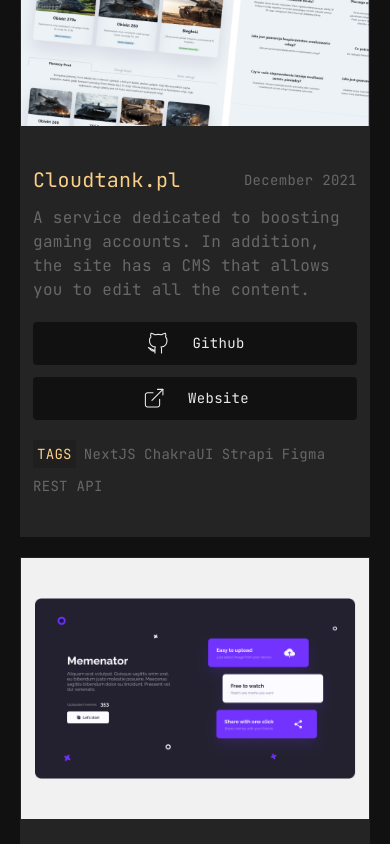
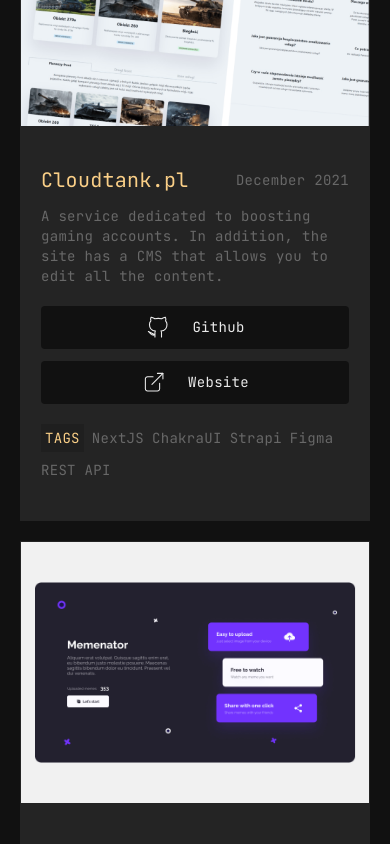
Before and after one commit to BLOCKYe/Portfolio-3.0, a Next.js app: page / in a window 390 px wide. Shown: the part 1100-1944 px from the top of the page. Built offline with nearby package versions, Linux system fonts and the light colour scheme.

Commit message:
Some changes

```diff
--- a/components/home/ProjectCard/ProjectCard.tsx
+++ b/components/home/ProjectCard/ProjectCard.tsx
@@ -37,7 +37,7 @@
                 <img src={this.props.thumbnail} alt={this.props.title}
                     className={'group-hover:scale-105 transition-all w-full'} />
 
-                <div className="p-3 md:p-10 py-10">
+                <div className="p-5 md:p-10 py-10">
                     <div className="flex items-center justify-between flex-wrap">
                         <div className="text-xl text-extra-color">
                             {this.props.title}
@@ -48,7 +48,7 @@
                         </div>
                     </div>
 
-                    <div className="text-md text-justWhite-dark mt-3">
+                    <div className="text-sm md:text-md text-justWhite-dark mt-3">
                         {this.props.desc}
                     </div>
 
```
